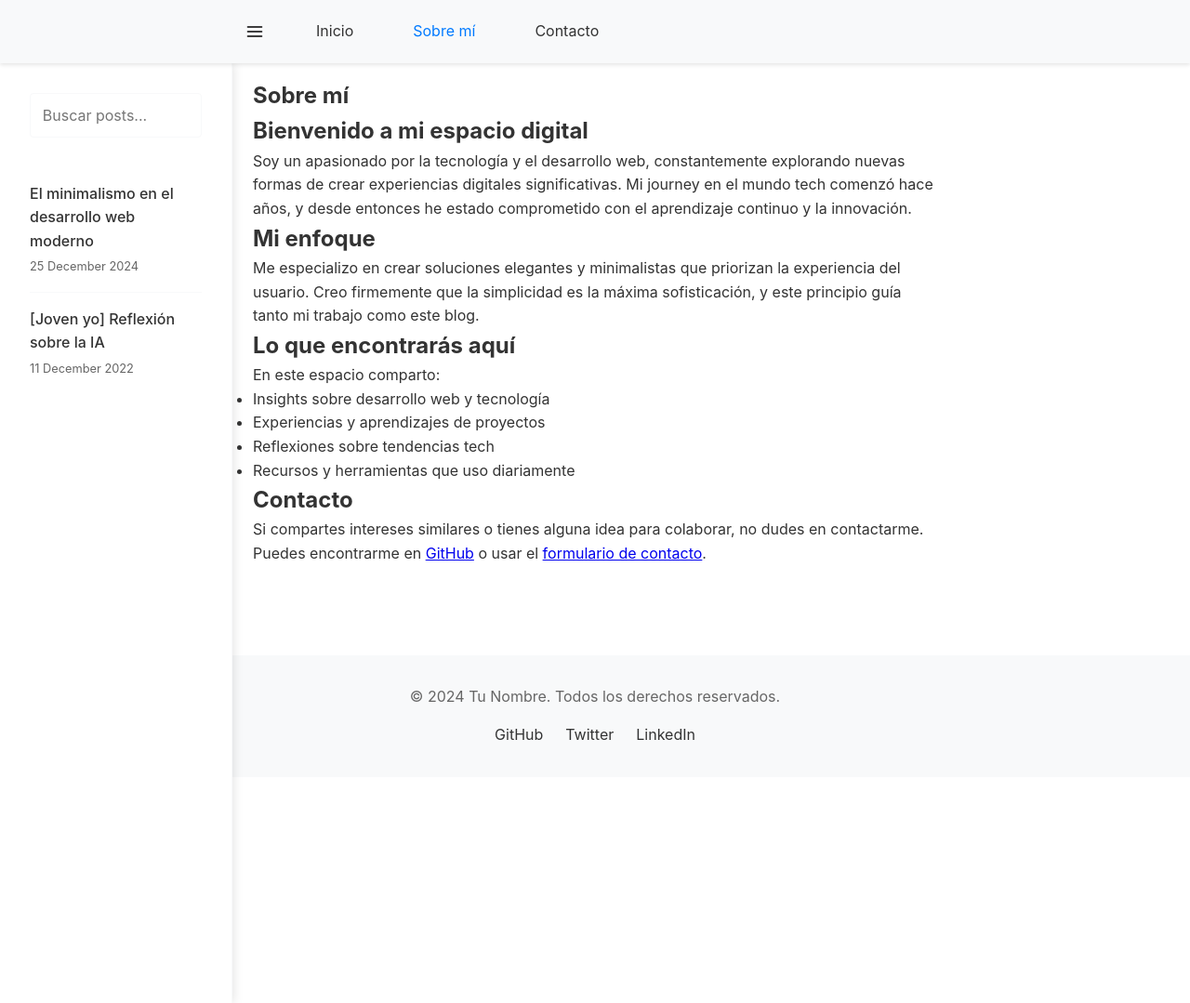
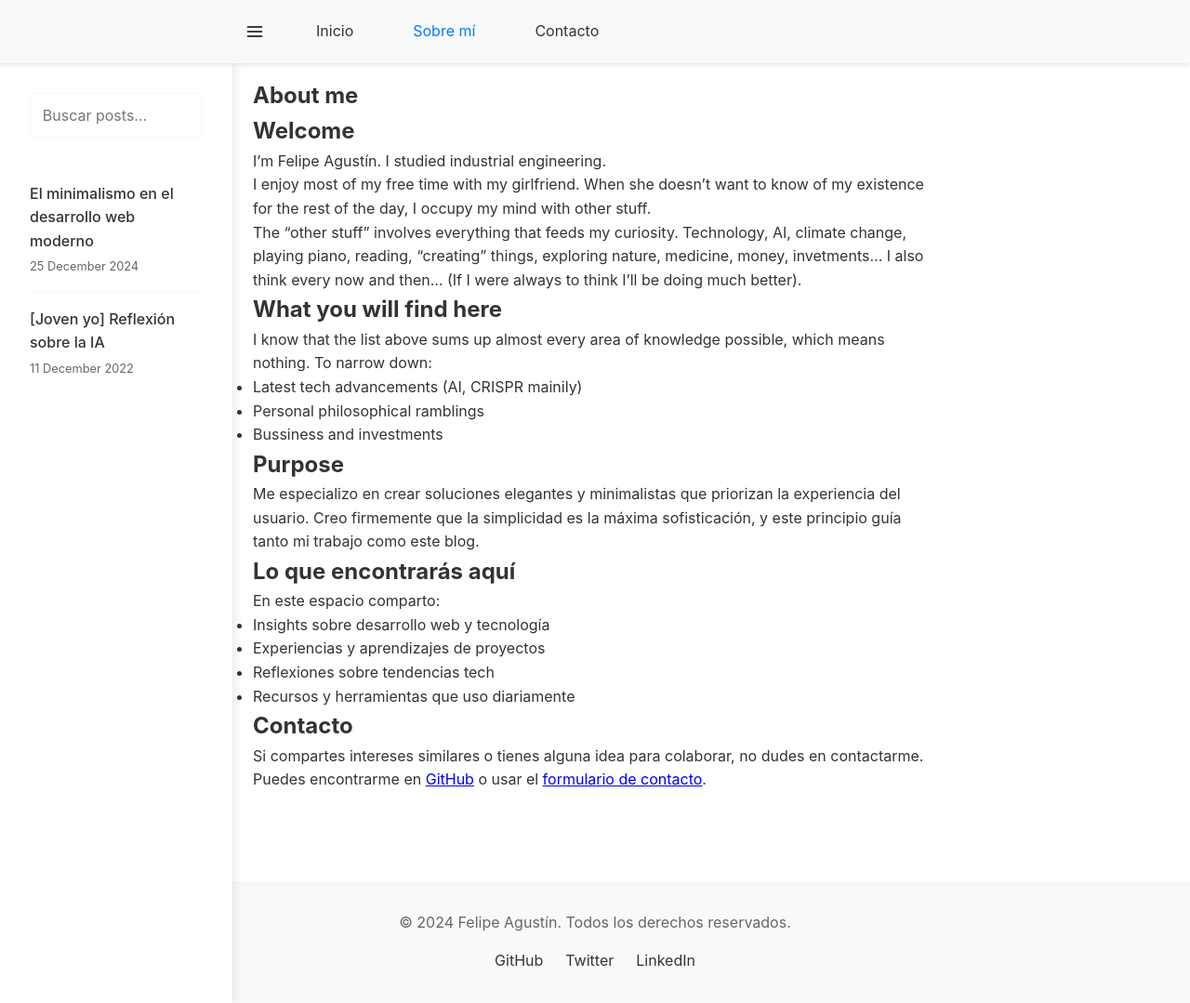
Before and after one commit to 12lockedin/12lockedin.github.io, a Jekyll site: the page built from _pages/about.md, in a window 1280 px wide and 1079 px high. Shown: the whole window at 93% size. Built offline with Jekyll 4.4.1, drawn with Linux system fonts in a browser that asks for light colours.

Commit message:
new about and title

```diff
--- a/_config.yml
+++ b/_config.yml
@@ -5,9 +5,9 @@ plugins:
 include: ['_pages']
 
 # Información del sitio
-title: Mi Blog Personal
-description: Un espacio minimalista para compartir ideas
-author: Tu Nombre
+title: Cloudless Everyday
+description: Thoughts and ramblings
+author: Felipe Agustín
 
 # Configuración del sitio
 url: "https://12lockedin.github.io"  # URL del sitio
--- a/_pages/about.md
+++ b/_pages/about.md
@@ -1,14 +1,29 @@
 ---
 layout: page
-title: Sobre mí
+title: About me
 permalink: /about/
 ---
 
-# Bienvenido a mi espacio digital
+# Welcome
 
-Soy un apasionado por la tecnología y el desarrollo web, constantemente explorando nuevas formas de crear experiencias digitales significativas. Mi journey en el mundo tech comenzó hace años, y desde entonces he estado comprometido con el aprendizaje continuo y la innovación.
+I'm Felipe Agustín. I studied industrial engineering.
 
-## Mi enfoque
+I enjoy most of my free time with my girlfriend. When she doesn't want to know of my existence for the rest of the day, I occupy my mind with other stuff.
+
+The "other stuff" involves everything that feeds my curiosity.
+Technology, AI, climate change, playing piano, reading, "creating" things, exploring nature, medicine, money, invetments...
+I also think every now and then... (If I were always to think I'll be doing much better).
+
+## What you will find here
+
+I know that the list above sums up almost every area of knowledge possible, which means nothing.
+To narrow down:
+- Latest tech advancements (AI, CRISPR mainily)
+- Personal philosophical ramblings
+- Bussiness and investments
+
+
+## Purpose
 
 Me especializo en crear soluciones elegantes y minimalistas que priorizan la experiencia del usuario. Creo firmemente que la simplicidad es la máxima sofisticación, y este principio guía tanto mi trabajo como este blog.
 
```
